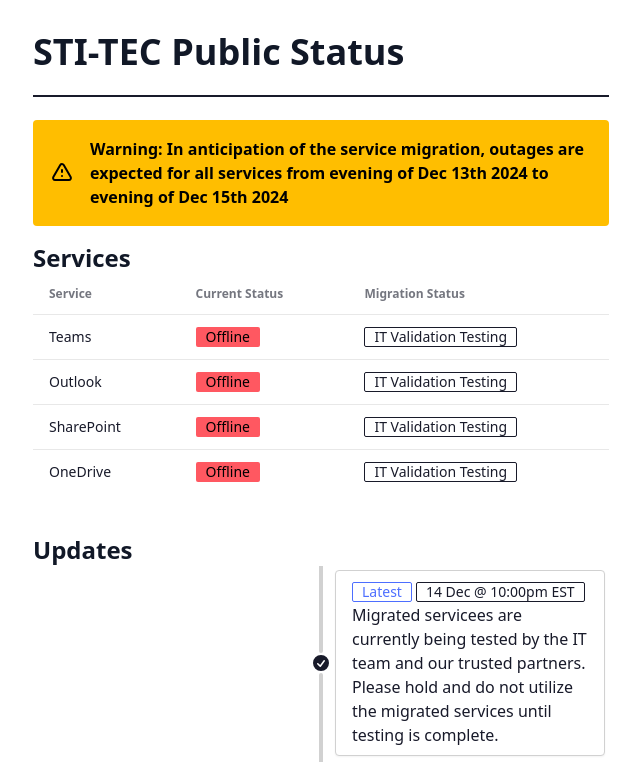
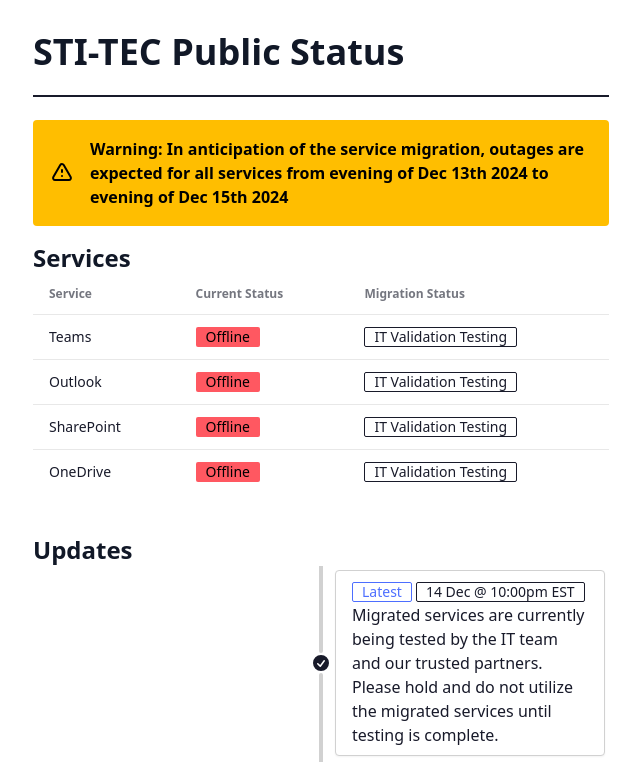
Before and after one commit to sti-tec/sti-tec-public-status, a SvelteKit app: page / in a window 1280 px wide. Shown: the top 762 px of the page, without its empty margins (319-959 px from the left). Built offline with nearby package versions, Linux system fonts and the light colour scheme.

Commit message:
Fix Typo

```diff
--- a/src/routes/+page.svelte
+++ b/src/routes/+page.svelte
@@ -118,7 +118,7 @@
 						</div>
 						<div class="timeline-end timeline-box">
 							<div class="badge badge-primary badge-outline mr-1">Latest</div><div class="badge badge-neutral badge-outline whitespace-nowrap">14 Dec @ 10:00pm EST</div>
-							Migrated servicees are currently being tested by the IT team and our trusted partners. Please hold and do not utilize the migrated services until testing is complete.
+							Migrated services are currently being tested by the IT team and our trusted partners. Please hold and do not utilize the migrated services until testing is complete.
 						</div>
 						<hr />
 					</li>
```
Also changed, not shown: 12 other files (tests, documents, lock files or other folders).
